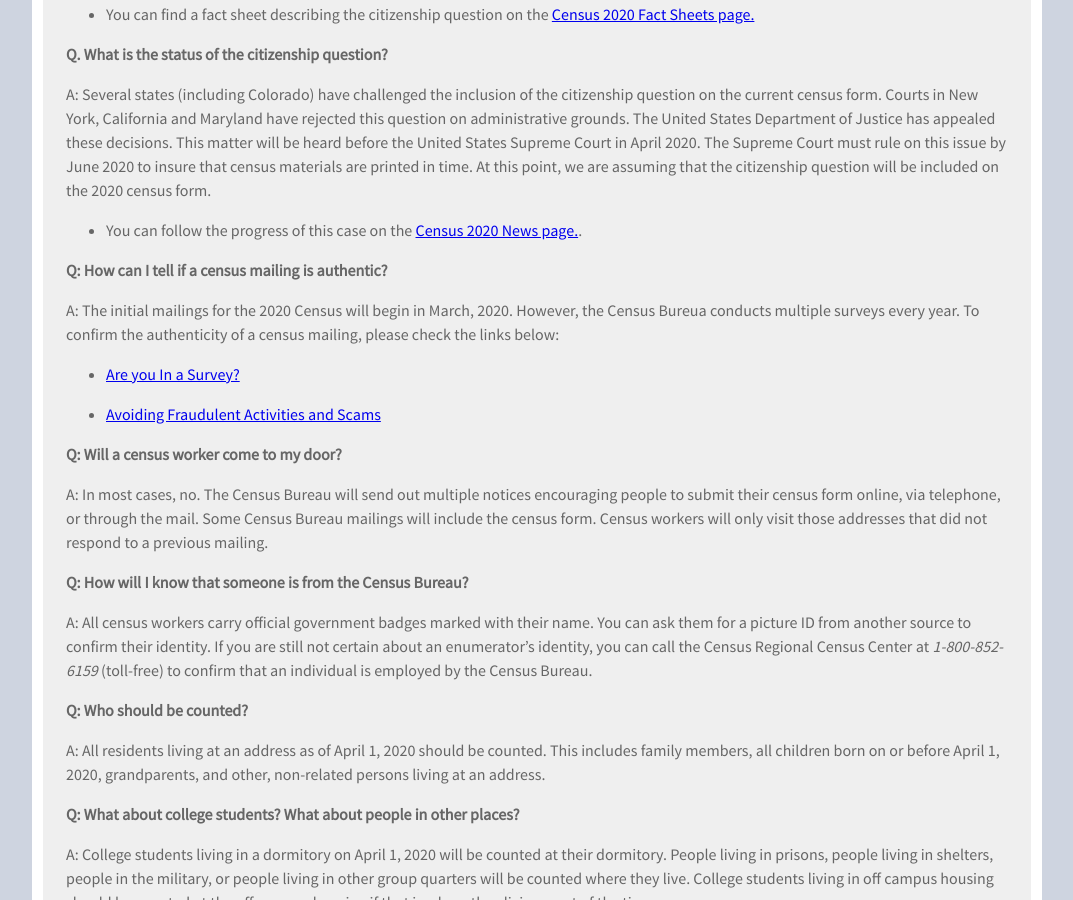
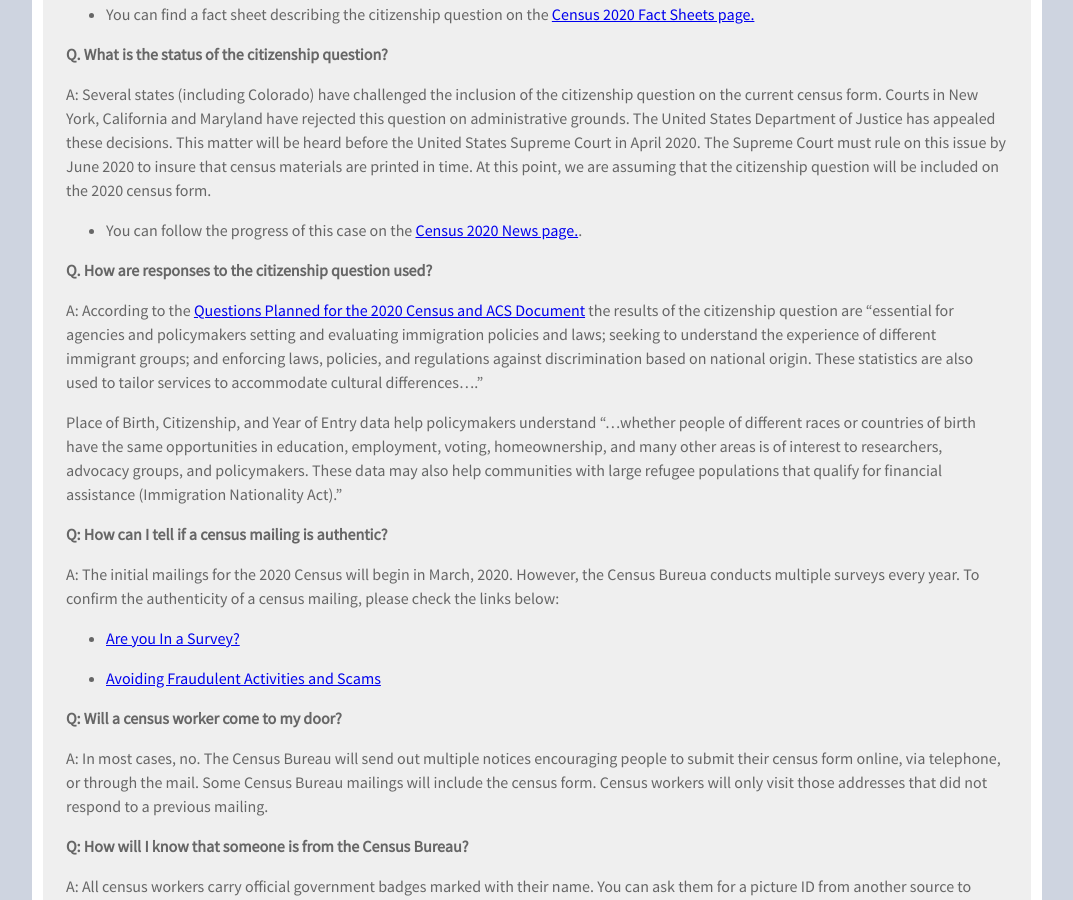
Before and after one commit to TBleess/Website_New, a Jekyll site: the page built from pages/5_CensusACS/2020-faq.md, in a window 1280 px wide and 900 px high, scrolled down 1426 px. Shown: the whole window, without its empty margins (103-1176 px from the left). Built offline with Jekyll 4.4.1, drawn with Linux system fonts in a browser that asks for light colours.

Commit message:
Update 2020-faq.md

```diff
--- a/pages/5_CensusACS/2020-faq.md
+++ b/pages/5_CensusACS/2020-faq.md
@@ -51,6 +51,14 @@
 A:  Several states (including Colorado) have challenged the inclusion of the citizenship question on the current census form.  Courts in New York, California and Maryland have rejected this question on administrative grounds.  The United States Department of Justice has appealed these decisions. This matter will be heard before the United States Supreme Court in April 2020.  The Supreme Court must rule on this issue by June 2020 to insure that census materials are printed in time. At this point, we are assuming that the citizenship question will be included on the 2020 census form.
 
 - You can follow the progress of this case on the [Census 2020 News page.](https://demography.dola.colorado.gov/census-acs/2020-news/).
+
+
+**Q. How are responses to the citizenship question used?**
+
+A: According to the [Questions Planned for the 2020 Census and ACS Document](https://www2.census.gov/library/publications/decennial/2020/operations/planned-questions-2020-acs.pdf) the results of the citizenship question are "essential for agencies and policymakers setting and evaluating immigration policies and laws; seeking to understand the experience of different immigrant groups; and enforcing laws, policies, and regulations against discrimination based on national origin. These statistics are also used to tailor services to accommodate cultural differences...."
+
+Place of Birth, Citizenship, and  Year of Entry data help policymakers understand "...whether people of different races or countries of birth have the same opportunities in education, employment, voting, homeownership, and many other areas is of interest to researchers, advocacy groups, and policymakers. These data may also help communities with large refugee populations that qualify for financial assistance (Immigration Nationality Act)."
+
 
 **Q: How can I tell if a census mailing is authentic?**
 
```
